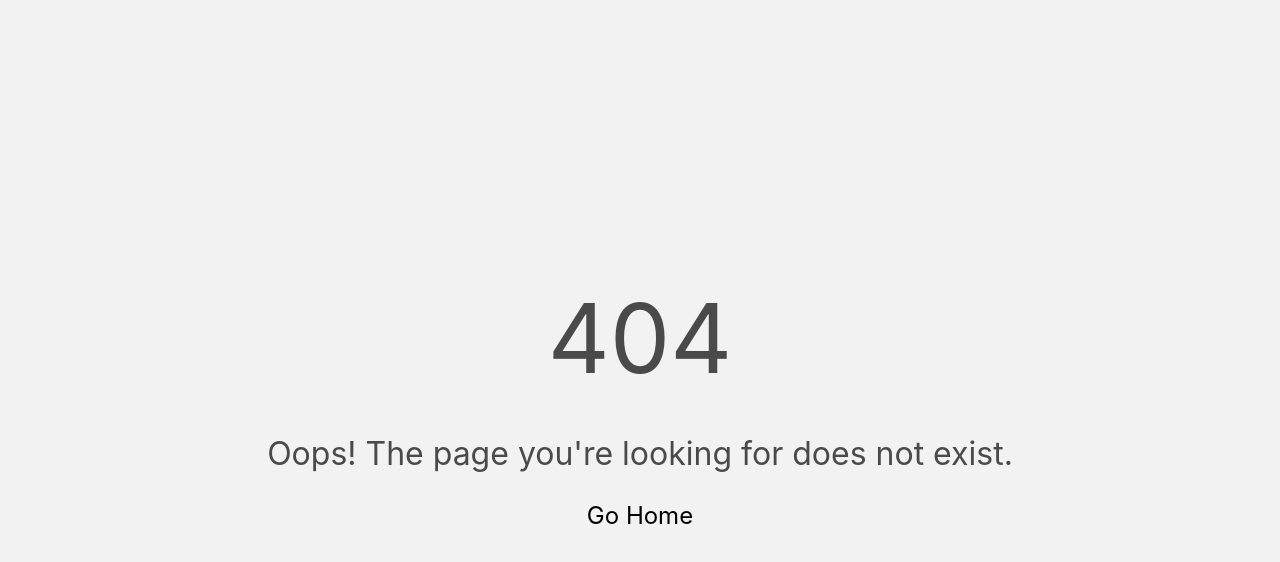
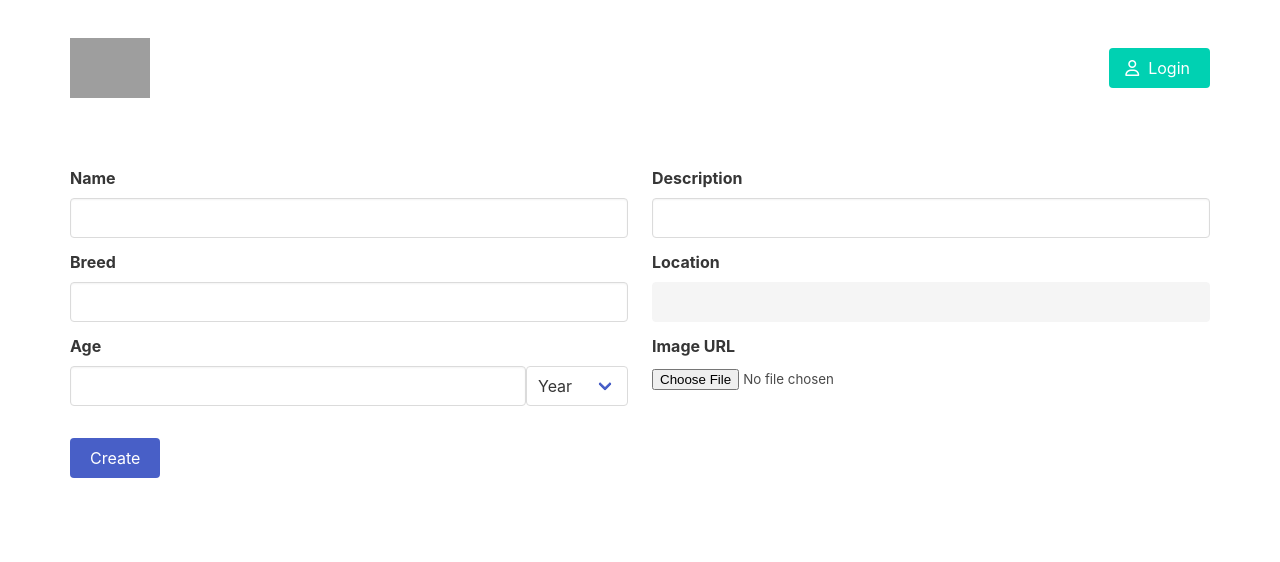
Before and after one commit to davidtsangfoucs/web-api, a React (Create React App) app in the folder client/: page /add-cat in a window 1280 px wide. Before the commit this address had no page. Shown: the top 562 px of the page. Built offline with nearby package versions, Linux system fonts and the light colour scheme; grey boxes are pictures that could not be loaded.

Commit message:
business logic updated

```diff
--- a/client/src/App.js
+++ b/client/src/App.js
@@ -30,7 +30,7 @@ function App() {
         <Routes>
           <Route path="/" element={<><HomePage /><AutoLogout /></>} />
           <Route path="/application" element={<><ApplicationPage /><AutoLogout /></>} />
-          {token && premission === 'Admin' && <Route path="/add-cat" element={<><AddCat /><AutoLogout /></>} />}
+          {token && premission === 'Admin' && premission || 'Charity Worker' && <Route path="/add-cat" element={<><AddCat /><AutoLogout /></>} />}
           {token && <Route path="/fav-cart" element={<><ManageFavCartPage /><AutoLogout /></>} />}
           {token && <Route path="/msg-form" element={<><MessageFormPage /><AutoLogout /></>} />}
           {token && <Route path="/msg-list" element={<><MessageListPage /><AutoLogout /></>} />}
--- a/client/src/component/GoogleLogin.js
+++ b/client/src/component/GoogleLogin.js
@@ -57,7 +57,14 @@ function GoogleLogin() {
                 // Save the JWT to local storage
                 localStorage.setItem('auth-token', registrationResponse.data.token);
                 localStorage.setItem('premission', "Public User");
+                localStorage.setItem('user-id', response.data.employeeID);
+                localStorage.setItem('employeeID', response.data.employeeID);
+                localStorage.setItem('obj-id', response.data._id);
+                const logoutTime = Date.now() + 60 * 60 * 1000; // 60 minutes
+                localStorage.setItem('logoutTime', logoutTime.toString());
+                alert('Login successfully');
                 navigate('/')
+                window.location.reload();
             } else {
                 // The user already exists
                 let UserData = responseCheckUser.data;
@@ -65,7 +72,14 @@ function GoogleLogin() {
                 // Save the JWT to local storage
                 localStorage.setItem('auth-token', UserData.token);
                 localStorage.setItem('premission', UserData.employee.premission);
+                localStorage.setItem('user-id', UserData.employee.employeeID);
+                localStorage.setItem('employeeID', UserData.employee.employeeID);
+                localStorage.setItem('obj-id', UserData.employee._id);
+                const logoutTime = Date.now() + 60 * 60 * 1000; // 60 minutes
+                localStorage.setItem('logoutTime', logoutTime.toString());
+                alert('Login successfully');
                 navigate('/')
+                window.location.reload();
             }
         } catch (err) {
             console.error(err);
--- a/client/src/component/LoginForm.js
+++ b/client/src/component/LoginForm.js
@@ -78,6 +78,7 @@ const LoginForm = () => {
                 localStorage.setItem('obj-id', UserData.employee._id);
                 const logoutTime = Date.now() + 60 * 60 * 1000; // 60 minutes
                 localStorage.setItem('logoutTime', logoutTime.toString());
+                alert('Login successfully');
                 navigate('/')
                 window.location.reload();
             }
@@ -150,6 +151,7 @@ const LoginForm = () => {
                 localStorage.setItem('premission', response.data.premission);
                 localStorage.setItem('user-id', response.data.employeeID);
                 localStorage.setItem('obj-id', response.data._id);
+                localStorage.setItem('location', response.data.location);
                 // auto logout
                 const logoutTime = Date.now() + 60 * 60 * 1000; // 60 minutes
                 localStorage.setItem('logoutTime', logoutTime.toString());
--- a/client/src/component/SearchBar.js
+++ b/client/src/component/SearchBar.js
@@ -25,7 +25,7 @@ const SearchBar = ({ search, setSearch, cartNum }) => {
                     </span>
                 </div>
 
-                {isLoggedIn && premission === 'Admin' &&
+                {isLoggedIn && premission === 'Admin'  || premission === 'Charity Worker' &&
                     <Link to="/add-cat">
                         <button class="margin-left-2rem button is-primary">Add Cat</button>
                     </Link>}
--- a/client/src/component/UseAuth.js
+++ b/client/src/component/UseAuth.js
@@ -5,6 +5,7 @@ const UseAuth = () => {
     const [premission, setPremission] = useState('');
     const [userId, setUserId] = useState(0);
     const [objId, setObjId] = useState(0);
+    const [location, setLocation] = useState('');
 
     useEffect(() => {
         const token = localStorage.getItem('auth-token');
@@ -18,9 +19,12 @@ const UseAuth = () => {
 
         const objId = localStorage.getItem('obj-id');
         setObjId(objId);
+
+        const location = localStorage.getItem('location');
+        setLocation(location);
     }, []);
 
-    return { isLoggedIn, premission, userId, objId };
+    return { isLoggedIn, premission, userId, objId, location };
 };
 
 export default UseAuth;
--- a/client/src/page/AddCat.js
+++ b/client/src/page/AddCat.js
@@ -1,4 +1,5 @@
 import React, { useState } from 'react';
+import { useEffect } from 'react';
 import axios from '../commons/axios';
 import Header from '../component/Header';
 import UseAuth from '../component/UseAuth';
@@ -16,6 +17,15 @@ const AddCat = () => {
 
     const [imageSrc, setImageSrc] = useState();
     const [uploadData, setUploadData] = useState();
+
+    const { isLoggedIn, premission, userId, objId, location } = UseAuth();
+
+
+    useEffect(() => {
+        if (location) {
+            setCat({ location: location })
+        }
+    }, []);
 
 
     const handleChange = e => {
@@ -49,6 +59,7 @@ const AddCat = () => {
         // handle data
         cat.age = cat.age + " " + cat.ageUnit;
         cat.image = data.url;
+        cat.location = location;
 
         axios.post('/add-cat', cat)
             .then(response => {
@@ -62,7 +73,7 @@ const AddCat = () => {
                         breed: '',
                         age: '',
                         description: '',
-                        location: '',
+                        location: { location },
                         image: '',
                         ageUnit: 'Year'
                     });
@@ -134,7 +145,7 @@ const AddCat = () => {
                             <div className="field">
                                 <label className="label">Location</label>
                                 <div className="control">
-                                    <input className="input" type="text" name="location" value={cat.location} onChange={handleChange} required />
+                                    <input disabled={true} className="input" type="text" name="location" value={location} onChange={handleChange} required />
                                 </div>
                             </div>
                             <div className="field">
```
Also changed, not shown: 1 other file (tests, documents, lock files or other folders).
